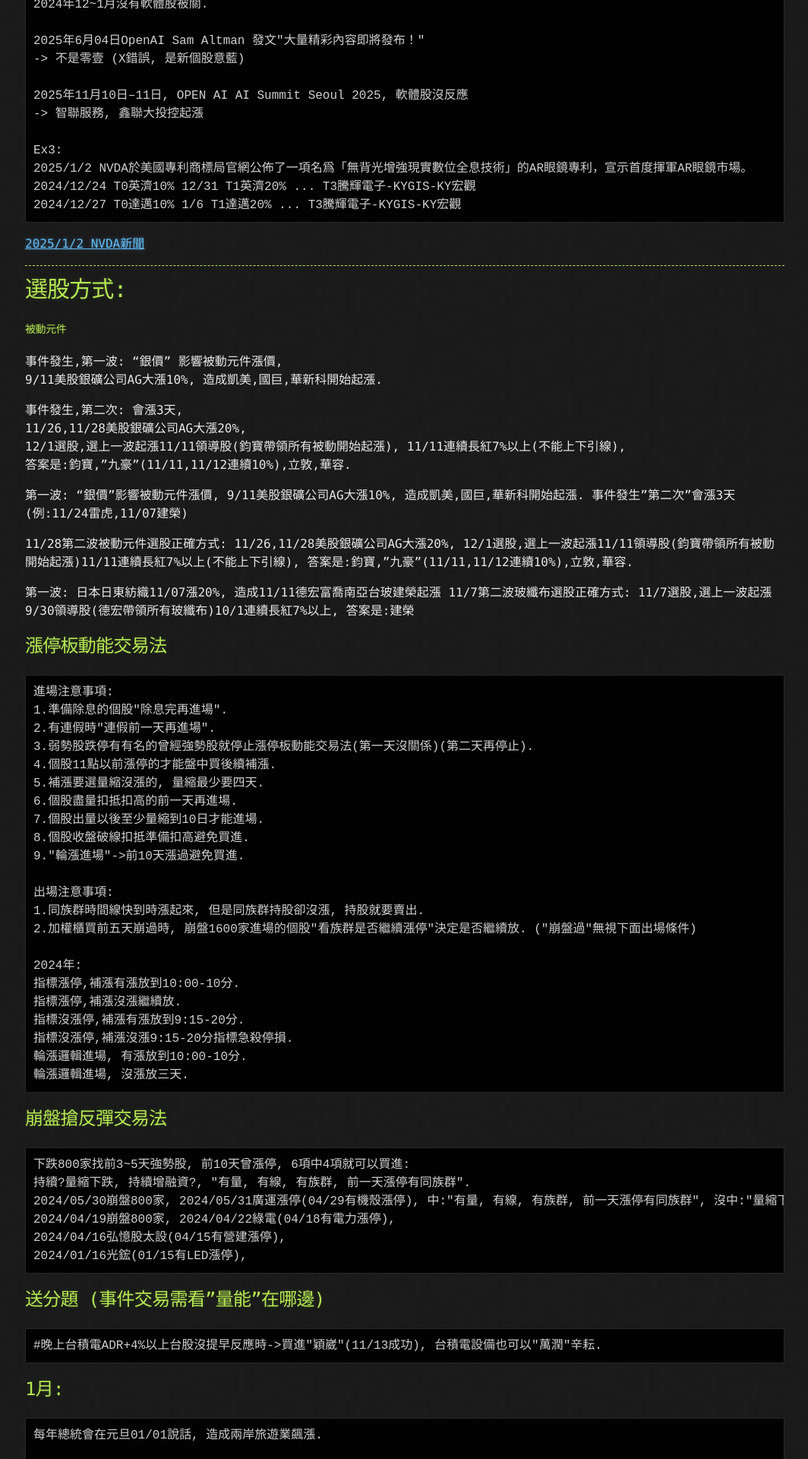
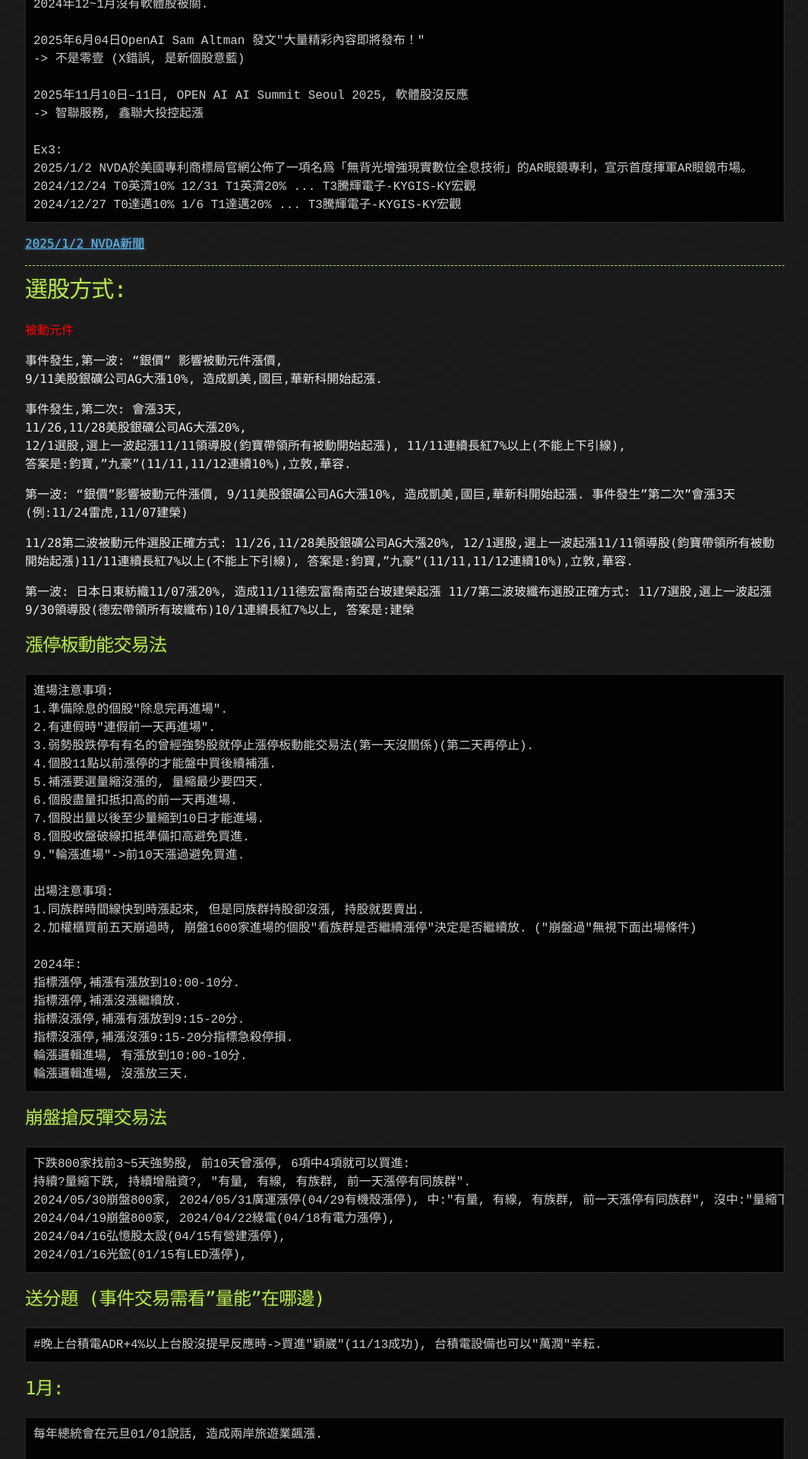
Before and after one commit to lepg5487/Stock_God, a Jekyll site: the page built from experience.md, in a window 1280 px wide. Shown: the part 4480-6400 px from the top of the page at 76% size, without its empty margins (107-1171 px from the left). Built offline with Jekyll 4.4.1, drawn with Linux system fonts in a browser that asks for light colours; our own code applies the rules of GitHub Pages for plain Markdown files.

Commit message:
Update experience.md

```diff
--- a/experience.md
+++ b/experience.md
@@ -173,7 +173,7 @@
 ---
 
 # 選股方式:
-#### 被動元件
+<font color="red">被動元件</font>
 事件發生,第一波: "銀價" 影響被動元件漲價,
 9/11美股銀礦公司AG大漲10%, 造成凱美,國巨,華新科開始起漲.
 
```
